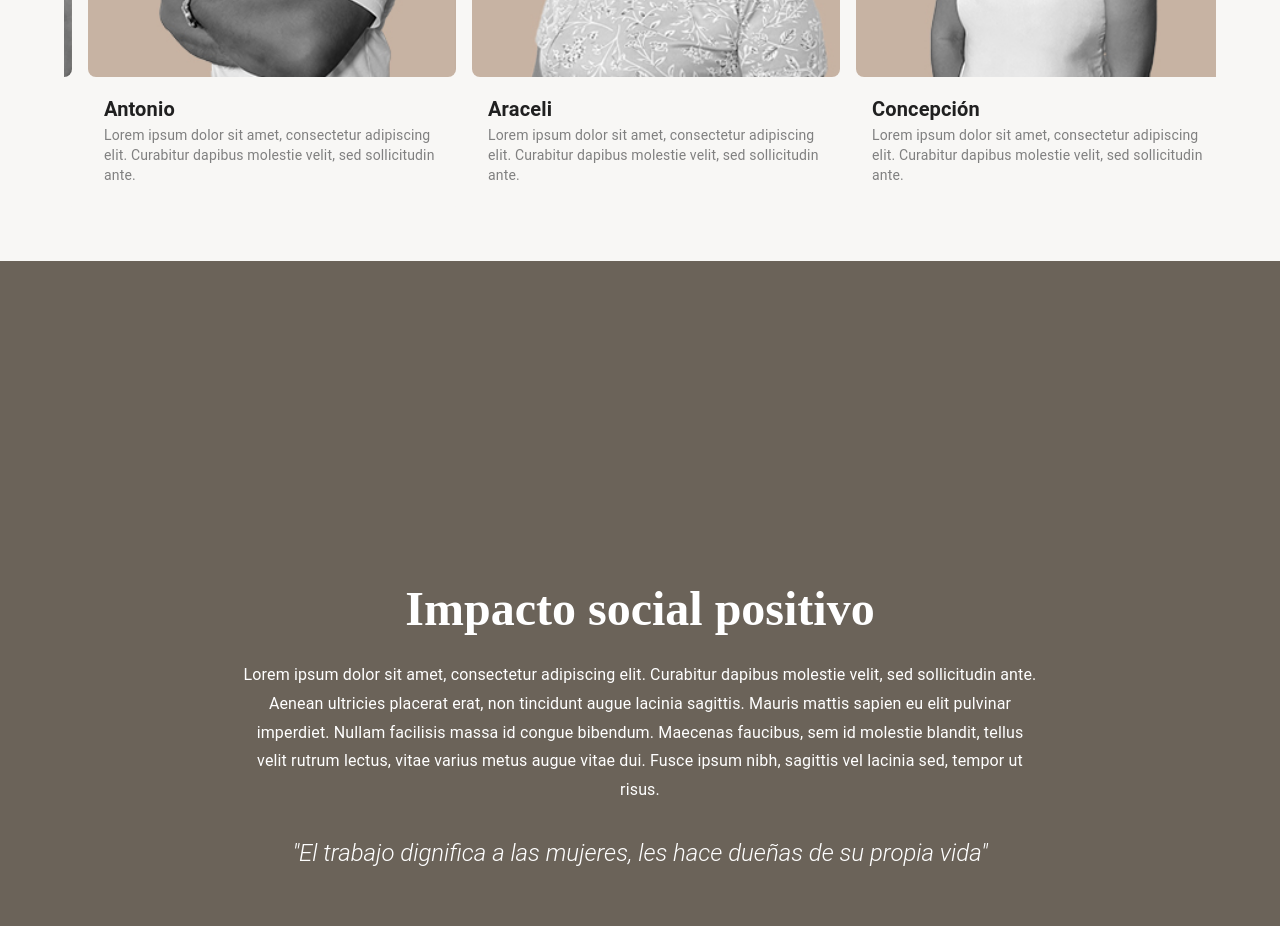
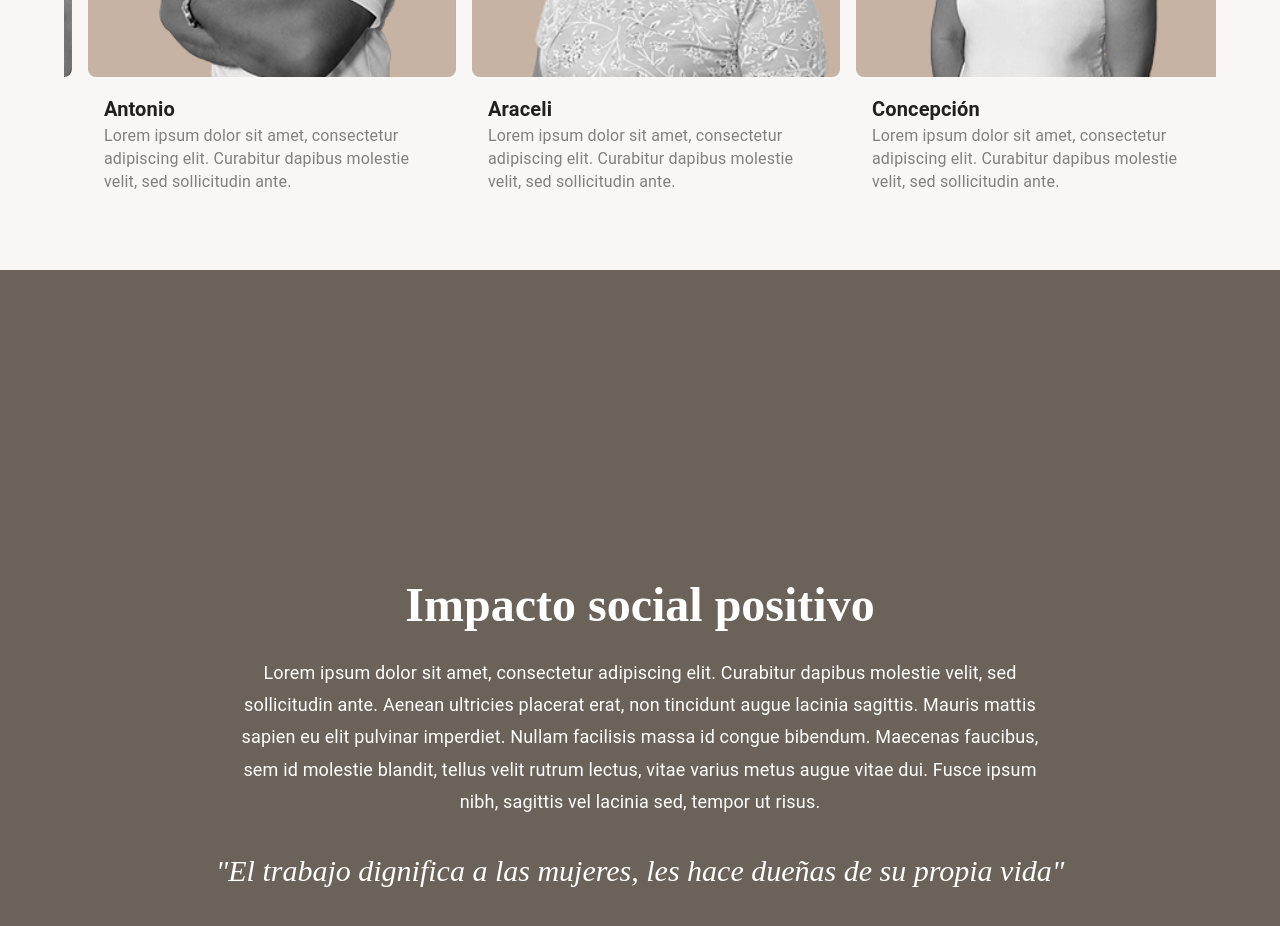
Before and after one commit to Sa-lof/farosur-website, a React (Create React App) app: page / in a window 1280 px wide. Shown: the part 1840-2766 px from the top of the page. Built offline with nearby package versions, Linux system fonts and the light colour scheme.

Commit message:
Changes on style

```diff
--- a/src/components/Banner/Banner.tsx
+++ b/src/components/Banner/Banner.tsx
@@ -34,7 +34,7 @@ const ImpactoSocial = () => {
         animate={{ opacity: 1 }}
         transition={{ duration: 1.5 }}
         variant="body1"
-        sx={{ maxWidth: "800px", margin: "0 auto", lineHeight: 1.8 }}
+        sx={{ maxWidth: "800px", margin: "0 auto", lineHeight: 1.8, fontSize: "18px"}}
       >
         Lorem ipsum dolor sit amet, consectetur adipiscing elit. Curabitur dapibus molestie velit, sed sollicitudin ante.
         Aenean ultricies placerat erat, non tincidunt augue lacinia sagittis. Mauris mattis sapien eu elit pulvinar imperdiet.
@@ -47,7 +47,7 @@ const ImpactoSocial = () => {
         animate={{ opacity: 1 }}
         transition={{ duration: 2 }}
         variant="h5"
-        sx={{ fontStyle: "italic", mt: 4, fontWeight: "light" }}
+        sx={{ fontStyle: "italic", mt: 4, fontWeight: "light", fontSize: "30px", fontFamily: "BAKERSVILE"}}
       >
         "El trabajo dignifica a las mujeres, les hace dueñas de su propia vida"
       </Typography>
--- a/src/components/Footer/Footer.tsx
+++ b/src/components/Footer/Footer.tsx
@@ -15,14 +15,14 @@ const Footer = () => {
     >
       <Grid container spacing={4} alignItems="center">
         <Grid item xs={12} md={6}>
-          <Typography variant="h6" fontStyle="italic" sx={{fontFamily: 'Libre Baskerville, serif'}}>
+          <Typography variant="h6" fontStyle="italic" sx={{fontFamily: 'Libre Baskerville, serif', fontSize:"23px"}}>
             No existen límites para lo que las mujeres podemos lograr juntas
           </Typography>
           <img
               src={Logo}
               alt="Faro Sur Logo"
               style={{
-                height: "40px", // Adjust the height as needed
+                height: "30px", // Adjust the height as needed
                 width: "auto",
                 paddingTop:"5%"
               }}
--- a/src/components/History/History.tsx
+++ b/src/components/History/History.tsx
@@ -169,7 +169,7 @@ const HistoryCarousel = () => {
                   <Typography variant="h6" sx={{ fontWeight: "bold" }}>
                     {item.title}
                   </Typography>
-                  <Typography variant="body2" sx={{ color: "gray" }}>
+                  <Typography variant="body2" sx={{ color: "gray", fontSize:"16px"}}>
                     {item.description}
                   </Typography>
                 </CardContent>
--- a/src/components/Navbar/Navbar.tsx
+++ b/src/components/Navbar/Navbar.tsx
@@ -153,7 +153,7 @@ function Navbar() {
                   my: 1,
                   display: "block",
                   textTransform: "none",
-                  fontSize: "14px",
+                  fontSize: "18px",
                   color: "#67675D",
                   mx: 1,
                   ":hover": {
--- a/src/components/Servicios/Servicios.tsx
+++ b/src/components/Servicios/Servicios.tsx
@@ -3,10 +3,10 @@ import { Box, Typography, Grid } from "@mui/material";
 import { People, Inventory, Work, School } from "@mui/icons-material";
 
 const servicesData = [
-  { icon: <People fontSize="large" />, title: "Asesoría" },
-  { icon: <Inventory fontSize="large" />, title: "Desarrollo de producto" },
-  { icon: <Work fontSize="large" />, title: "Muestrarios" },
-  { icon: <School fontSize="large" />, title: "Cursos y talleres" },
+  { icon: <People sx={{ fontSize: 80 }}  />, title: "Asesoría" },
+  { icon: <Inventory sx={{ fontSize: 70 }}  />, title: "Desarrollo de producto - regla de medición" },
+  { icon: <Work sx={{ fontSize: 70 }}  />, title: "Muestrarios - Trajes de baño" },
+  { icon: <School sx={{ fontSize: 70 }}  />, title: "Cursos y talleres" },
 ];
 
 const Servicios = () => {
@@ -21,7 +21,7 @@ const Servicios = () => {
       <Grid container spacing={4} justifyContent="center">
         {servicesData.map((service, index) => (
           <Grid item xs={12} sm={6} mb={3} lg={3} key={index}>
-            <Box sx={{ display: "flex", flexDirection: "column", alignItems: "center" }}>
+            <Box sx={{ display: "flex", flexDirection: "column", alignItems: "center"}}>
               {service.icon}
               <Typography variant="body1" sx={{ mt: 1, color: "#5A5147" }}>
                 {service.title}
```
